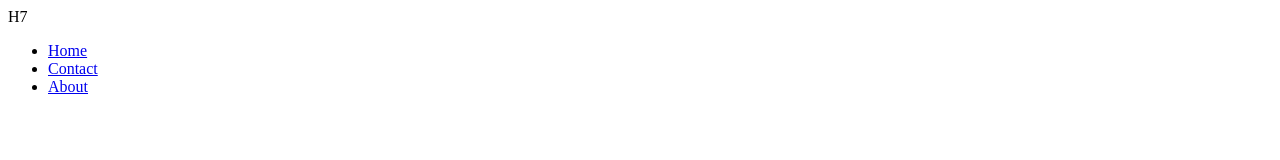
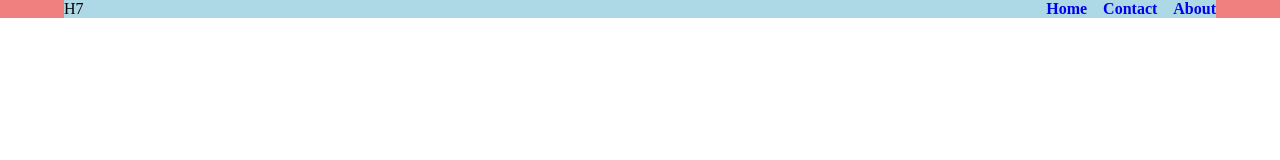
Before and after one commit to hungbui7690/github-remote-study, a plain HTML site: page index.html in a window 1280 px wide. Drawn offline with Linux system fonts and the light colour scheme.

Commit message:
Add CSS for Navbar

```diff
--- a/index.html
+++ b/index.html
@@ -4,10 +4,11 @@
     <meta charset="UTF-8" />
     <meta http-equiv="X-UA-Compatible" content="IE=edge" />
     <meta name="viewport" content="width=device-width, initial-scale=1.0" />
+    <link rel="stylesheet" href="style.css" />
     <title>Document</title>
   </head>
   <body>
-    <navbar>
+    <nav>
       <div class="nav-center">
         <span class="logo">H7</span>
         <ul class="nav-links">
@@ -22,6 +23,6 @@
           </li>
         </ul>
       </div>
-    </navbar>
+    </nav>
   </body>
 </html>
--- /dev/null
+++ b/style.css
@@ -0,0 +1,33 @@
+* {
+  margin: 0;
+  padding: 0;
+  box-sizing: border-box;
+}
+
+nav {
+  width: 100vw;
+  background-color: lightcoral;
+  display: flex;
+  justify-content: center;
+  align-items: center;
+}
+
+.nav-center {
+  width: 90vw;
+  max-width: 1170px;
+  background-color: lightblue;
+
+  display: flex;
+  justify-content: space-between;
+}
+
+.nav-links {
+  list-style: none;
+  display: flex;
+  gap: 1rem;
+}
+
+a {
+  text-decoration: none;
+  font-weight: bold;
+}
```
